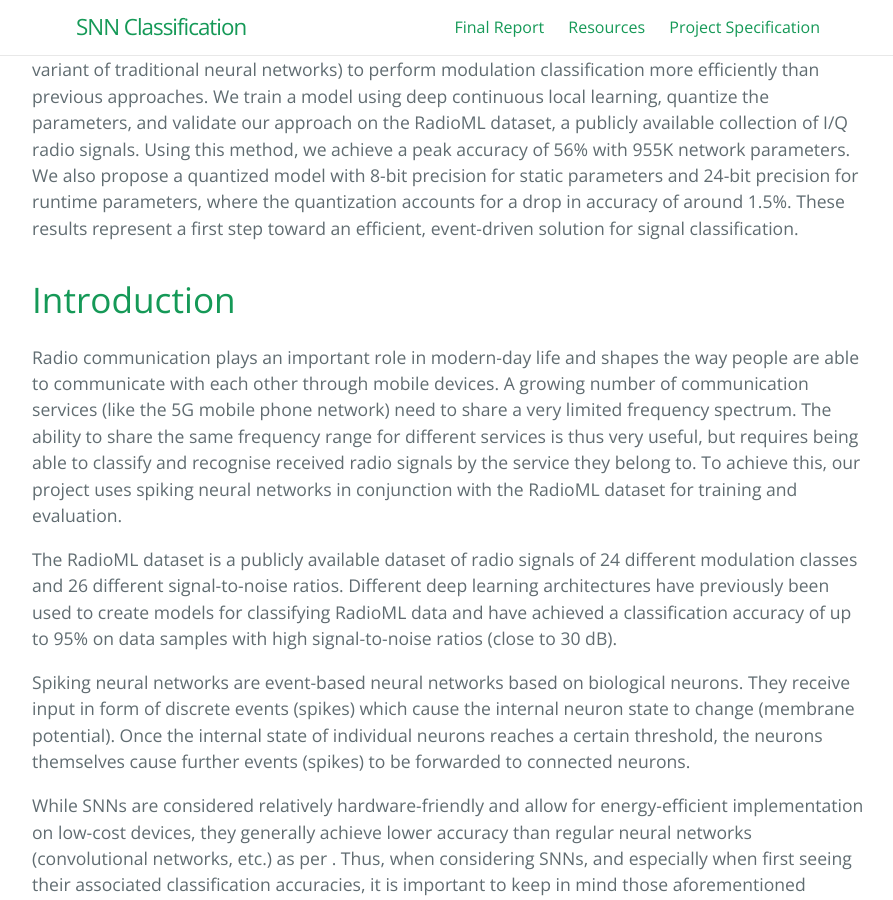
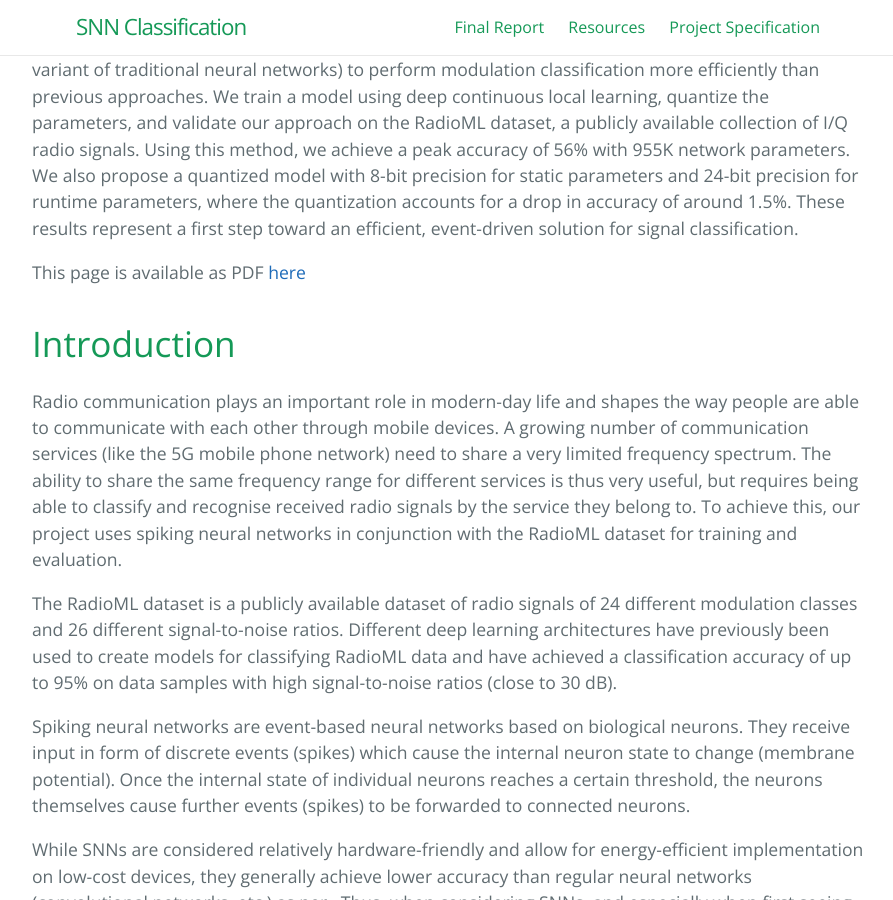
Before and after one commit to iot-lif/iot-lif, a Jekyll site: the page built from reports.md, in a window 1280 px wide and 900 px high, scrolled down 508 px. Shown: the whole window, without its empty margins (192-1085 px from the left). Built offline with Jekyll 4.4.1, drawn with Linux system fonts in a browser that asks for light colours.

Commit message:
Final report fix

```diff
--- a/reports.md
+++ b/reports.md
@@ -26,6 +26,8 @@ static parameters and 24-bit precision for runtime parameters, where the
 quantization accounts for a drop in accuracy of around 1.5%. These
 results represent a first step toward an efficient, event-driven
 solution for signal classification.
+
+This page is available as PDF [here](/assets/other/lif_final_report.pdf)
 
 Introduction
 ============
```
Also changed, not shown: 1 other file.
